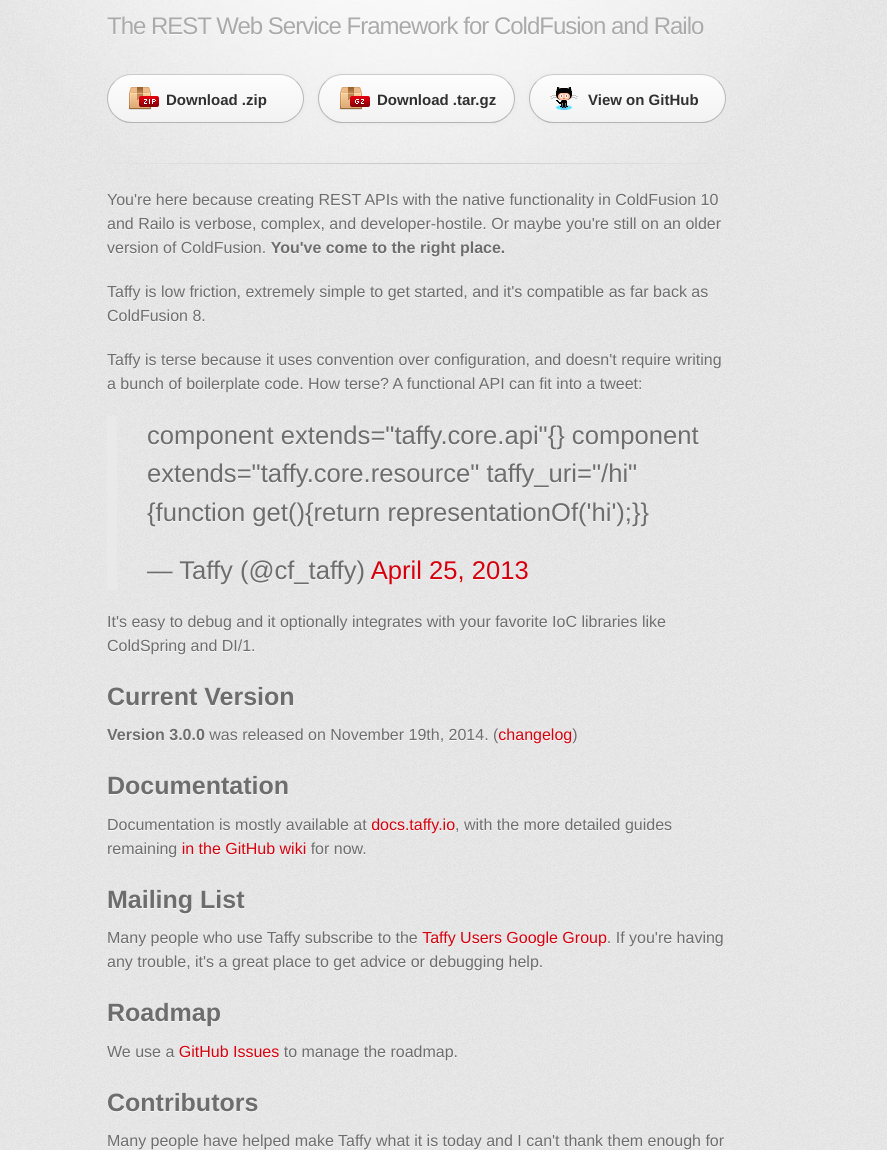
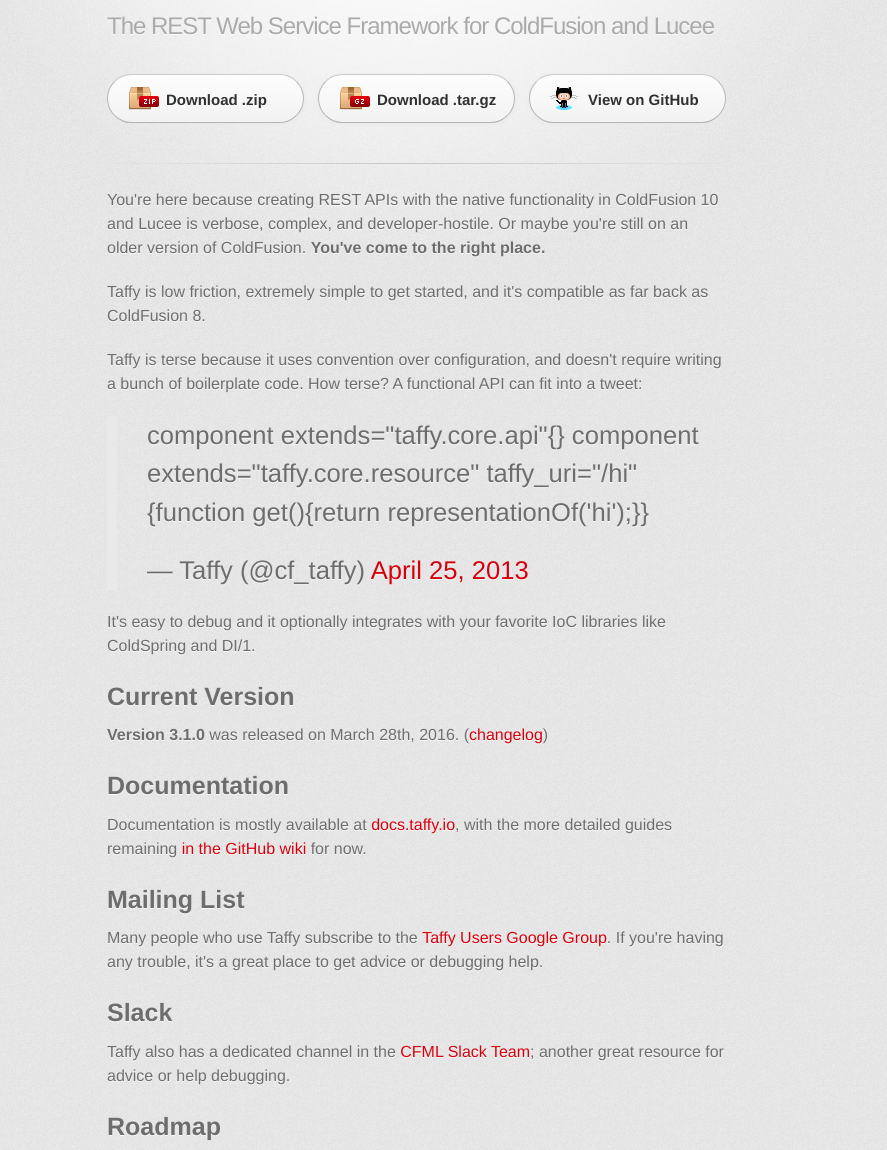
Before and after one commit to atuttle/Taffy, a plain HTML site: page index.html in a window 1280 px wide. Shown: the part 325-1475 px from the top of the page, without its empty margins (223-1110 px from the left). Drawn offline with Linux system fonts and the light colour scheme; a web font is replaced by a local one.

Commit message:
Updated for 3.1.0

```diff
--- a/index.html
+++ b/index.html
@@ -10,7 +10,7 @@
 		<!--[if lt IE 9]>
 		<script src="//html5shiv.googlecode.com/svn/trunk/html5.js"></script>
 		<![endif]-->
-		<title>Taffy: The REST Web Service Framework for ColdFusion and Railo</title>
+		<title>Taffy: The REST Web Service Framework for ColdFusion and Lucee</title>
 	</head>
 
 	<body>
@@ -18,8 +18,8 @@
 			<div class="inner">
 
 				<header>
-					<h1><img src="images/logo.png" alt="Taffy: The REST Web Service Framework for ColdFusion and Railo" /></h1>
-					<h2>The REST Web Service Framework for ColdFusion and Railo</h2>
+					<h1><img src="images/logo.png" alt="Taffy: The REST Web Service Framework for ColdFusion and Lucee" /></h1>
+					<h2>The REST Web Service Framework for ColdFusion and Lucee</h2>
 				</header>
 
 				<section id="downloads" class="clearfix">
@@ -31,7 +31,7 @@
 				<hr>
 
 				<section id="main_content">
-					<p>You're here because creating REST APIs with the native functionality in ColdFusion 10 and Railo is verbose, complex, and
+					<p>You're here because creating REST APIs with the native functionality in ColdFusion 10 and Lucee is verbose, complex, and
 					developer-hostile. Or maybe you're still on an older version of ColdFusion. <strong>You've come to the right place.</strong></p>
 
 					<p>Taffy is low friction, extremely simple to get started, and it's compatible as far back as ColdFusion 8.</p>
@@ -46,7 +46,7 @@
 
 					<h3>Current Version</h3>
 
-					<p><strong>Version 3.0.0</strong> was released on November 19th, 2014. (<a href="https://github.com/atuttle/Taffy/releases">changelog</a>)</p>
+					<p><strong>Version 3.1.0</strong> was released on March 28th, 2016. (<a href="http://docs.taffy.io/3.1.0#whats-new-in-310">changelog</a>)</p>
 
 					<h3>Documentation</h3>
 					<p>Documentation is mostly available at <a href="http://docs.taffy.io">docs.taffy.io</a>, with the more detailed guides remaining
@@ -55,6 +55,9 @@
 					<h3>Mailing List</h3>
 					<p>Many people who use Taffy subscribe to the <a href="http://groups.google.com/group/taffy-users">Taffy Users Google Group</a>.
 						If you're having any trouble, it's a great place to get advice or debugging help.</p>
+
+					<h3>Slack</h3>
+					<p>Taffy also has a dedicated channel in the <a href="cfml-slack.herokuapp.com">CFML Slack Team</a>; another great resource for advice or help debugging.</p>
 
 					<h3>Roadmap</h3>
 					<p>We use a <a href="https://github.com/atuttle/Taffy/issues">GitHub Issues</a> to manage the roadmap.</p>
```
